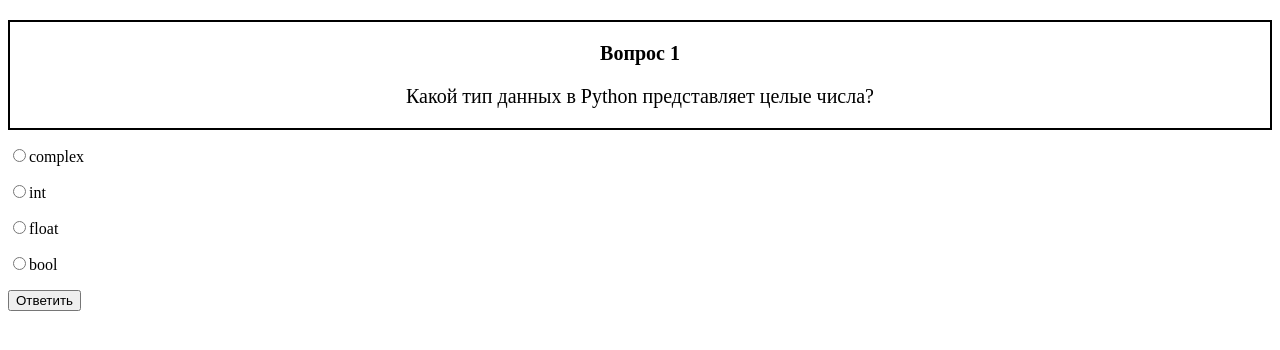
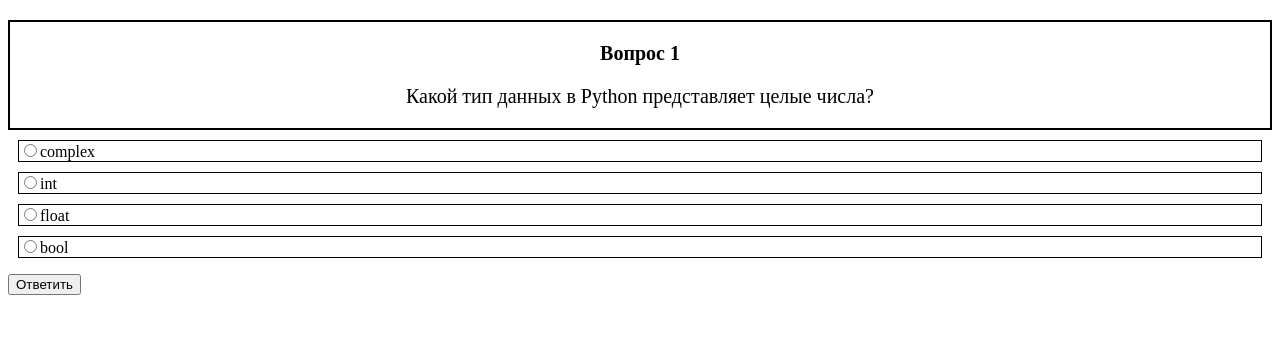
Before and after one commit to Wo1f27/knowledge_tests_site, a Django app: page / in a window 1280 px wide. Shown: the part 47-397 px from the top of the page. Run offline with Django 4.2, Linux system fonts and the light colour scheme.

Commit message:
Update style.css, index.html

```diff
--- a/static/style.css
+++ b/static/style.css
@@ -3,3 +3,8 @@
     font-size: 20px;
     border: 2px solid #000;
 }
+
+.border_ans {
+    border: 1px solid #000;
+    margin: 10px;
+}
--- a/templates/index.html
+++ b/templates/index.html
@@ -21,10 +21,10 @@
             <p>Какой тип данных в Python представляет целые числа?</p>
         </div>
         <div>
-            <p><input type="radio" name="question" value="answer_1">complex</p>
-            <p><input type="radio" name="question" value="answer_2">int</p>
-            <p><input type="radio" name="question" value="answer_3">float</p>
-            <p><input type="radio" name="question" value="answer_4">bool</p>
+            <p class="border_ans"><input type="radio" name="question" value="answer_1">complex</p>
+            <p class="border_ans"><input type="radio" name="question" value="answer_2">int</p>
+            <p class="border_ans"><input type="radio" name="question" value="answer_3">float</p>
+            <p class="border_ans"><input type="radio" name="question" value="answer_4">bool</p>
         </div>
         <div>
             <p><button type="submit">Ответить</button></p>
```
